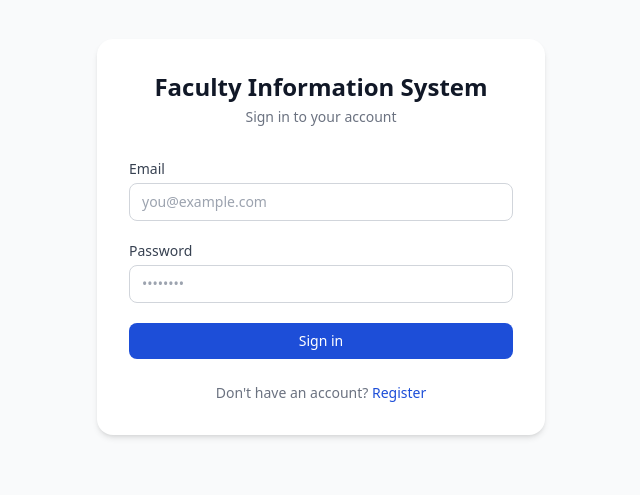
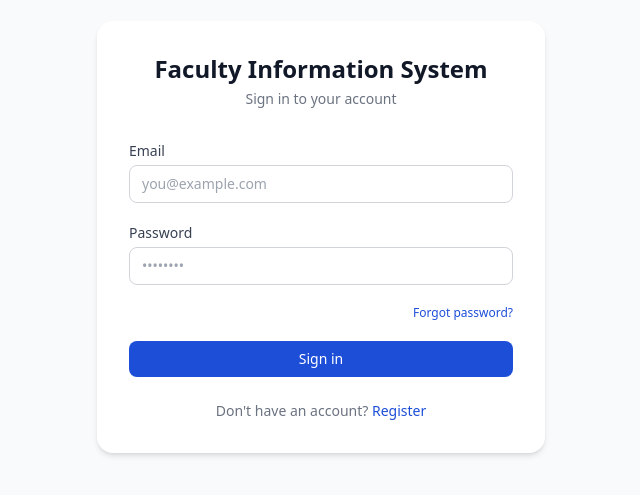
Before and after one commit to kk1701/fis-client, a React (Vite) app: page /login in a window 1280 px wide. Shown: the part 163-658 px from the top of the page, without its empty margins (319-959 px from the left). Built offline with nearby package versions, Linux system fonts and the light colour scheme; no server answers.

Commit message:
feat: forgot password button and added routes

```diff
--- a/src/App.tsx
+++ b/src/App.tsx
@@ -13,6 +13,9 @@ import LandingPage from "./pages/LandingPage";
 import DirectoryPage from "./pages/directory/DirectoryPage";
 import PublicProfilePage from "./pages/directory/PublicProfilePage";
 import AnalyticsPage from "./pages/admin/AnalyticsPage";
+import ForgotPasswordPage from "./pages/auth/ForgotPasswordPage";
+import VerifyOTPPage from "./pages/auth/VerifyOtpPage";
+import ResetPasswordPage from "./pages/auth/ResetPasswordPage";
 
 
 function ProtectedRoute({
@@ -39,6 +42,9 @@ export default function App() {
       <Route path="/register" element={<RegisterPage />} />
       <Route path="/directory" element={<DirectoryPage />} />
       <Route path="/directory/:id" element={<PublicProfilePage />} />
+      <Route path="/forgot-password" element={<ForgotPasswordPage />} />
+      <Route path="/verify-otp" element={<VerifyOTPPage />} />
+      <Route path="/reset-password" element={<ResetPasswordPage />} />
 
       {/* faculty */}
       <Route
--- a/src/pages/auth/LoginPage.tsx
+++ b/src/pages/auth/LoginPage.tsx
@@ -107,6 +107,15 @@ export default function LoginPage() {
             )}
           </div>
 
+          <div className="flex justify-end">
+            <Link
+              to="/forgot-password"
+              className="text-xs text-primary hover:underline"
+            >
+              Forgot password?
+            </Link>
+          </div>
+
           {/* server error */}
           {serverError && (
             <div className="bg-red-50 border border-red-200 text-red-600 text-sm rounded-lg px-4 py-3">
```
